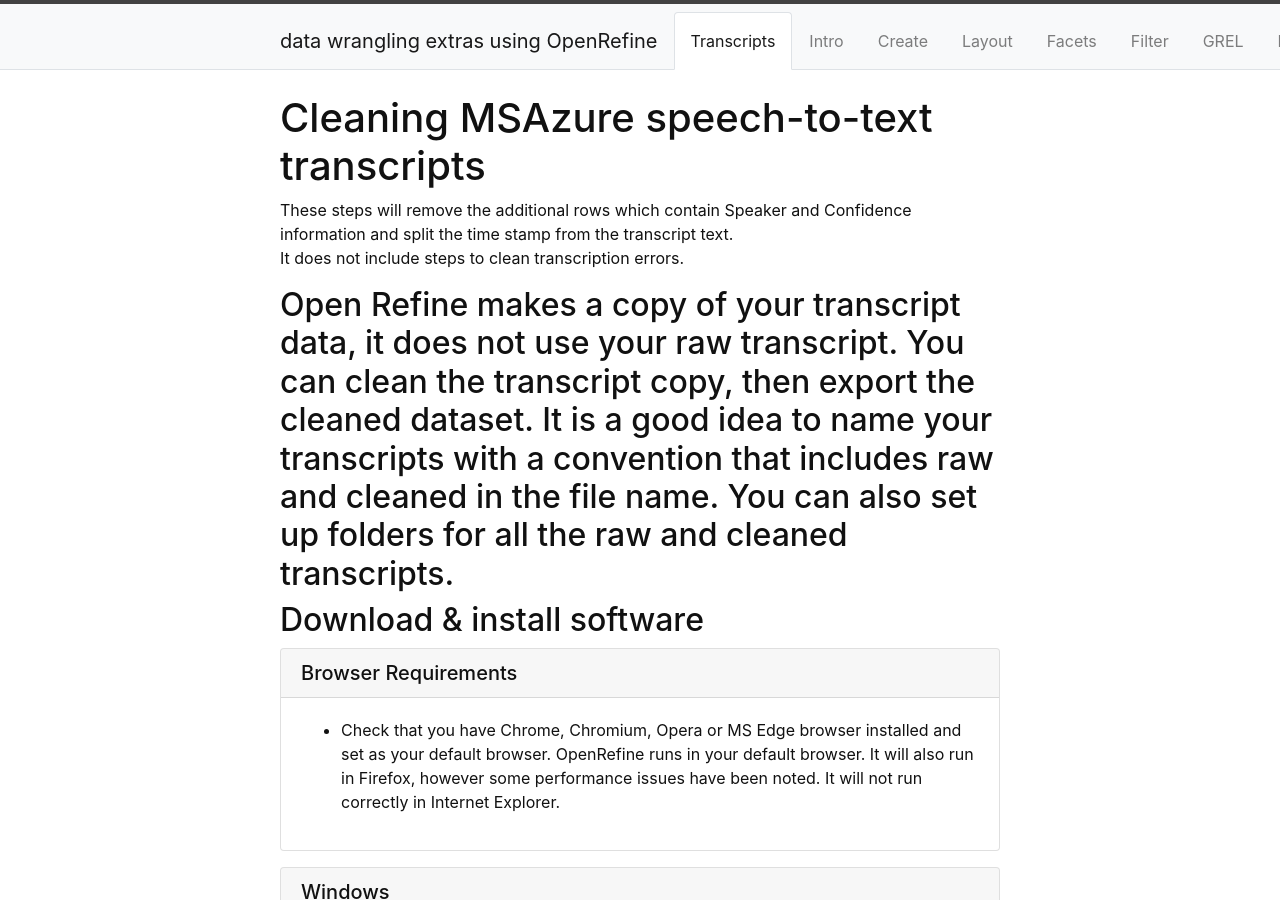
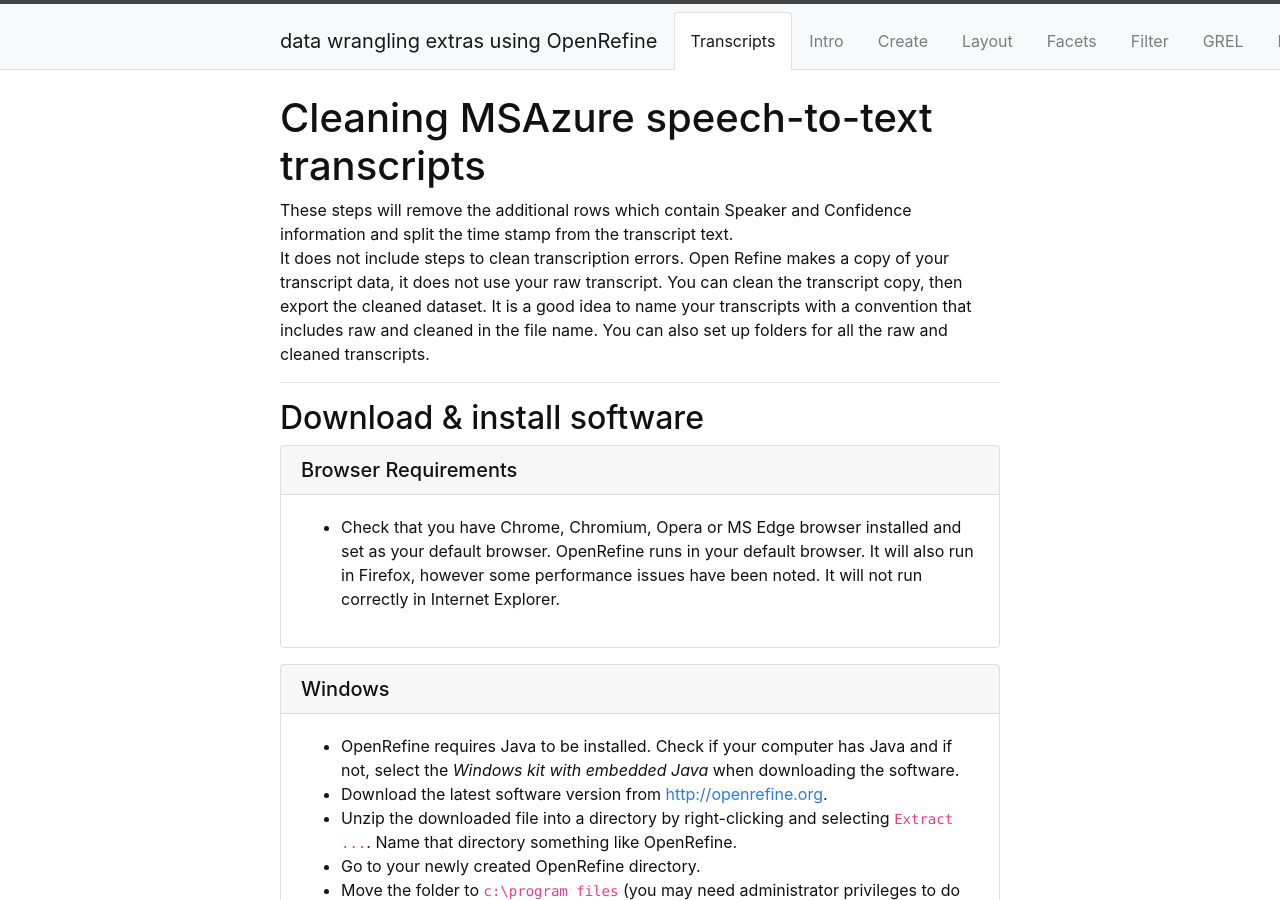
Before and after one commit to GriffithUniLibrary/OpenRefineExtras, a Jekyll site: the page built from content/0-Transcripts.md, in a window 1280 px wide and 900 px high. Built offline with Jekyll 4.4.1, drawn with Linux system fonts in a browser that asks for light colours.

```diff
--- a/content/0-Transcripts.md
+++ b/content/0-Transcripts.md
@@ -6,8 +6,8 @@ nav: true
 
 These steps will remove the additional rows which contain Speaker and Confidence information and split the time stamp from the transcript text.
 It does not include steps to clean transcription errors.
+Open Refine makes a copy of your transcript data, it does not use your raw transcript.  You can clean the transcript copy, then export the cleaned dataset.  It is a good idea to name your transcripts with a convention that includes raw and cleaned in the file name.  You can also set up folders for all the raw and cleaned transcripts.
 
-Open Refine makes a copy of your transcript data, it does not use your raw transcript.  You can clean the transcript copy, then export the cleaned dataset.  It is a good idea to name your transcripts with a convention that includes raw and cleaned in the file name.  You can also set up folders for all the raw and cleaned transcripts.
 -----
 
 ## Download & install software
```
